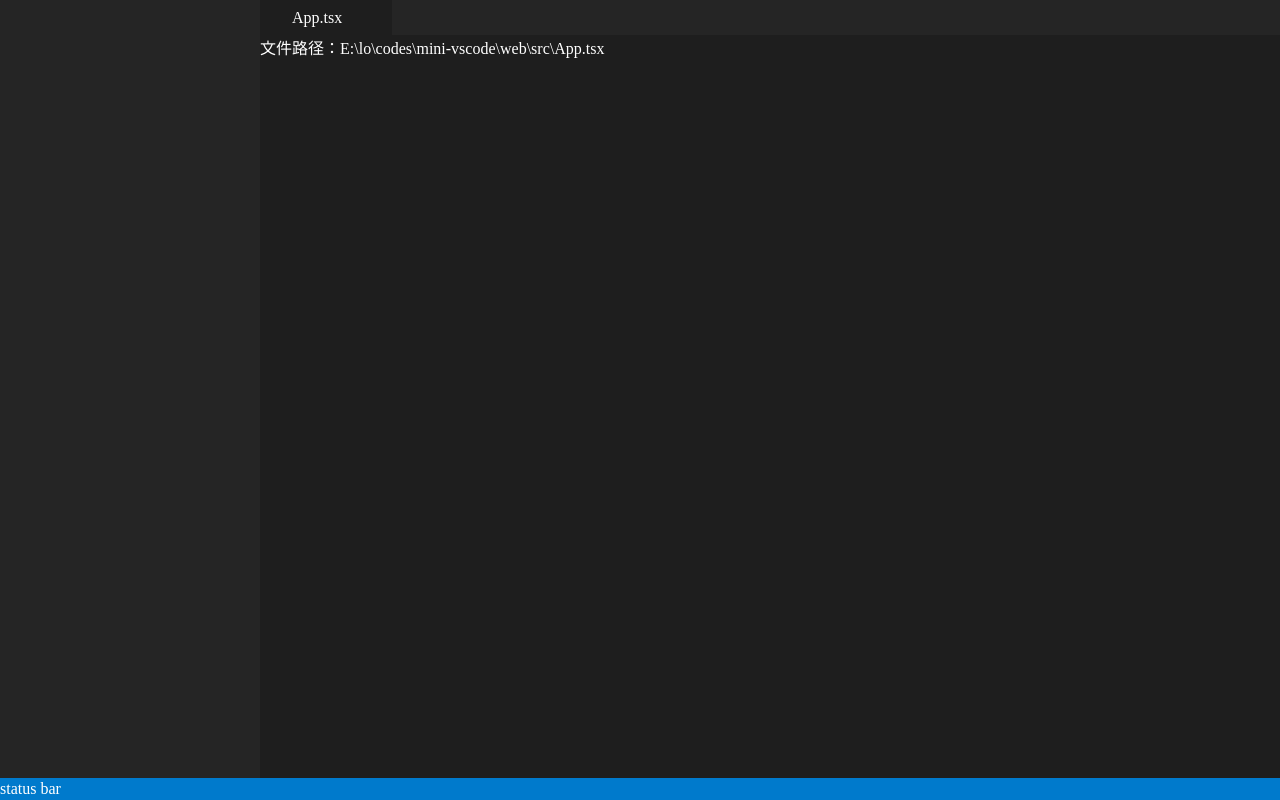
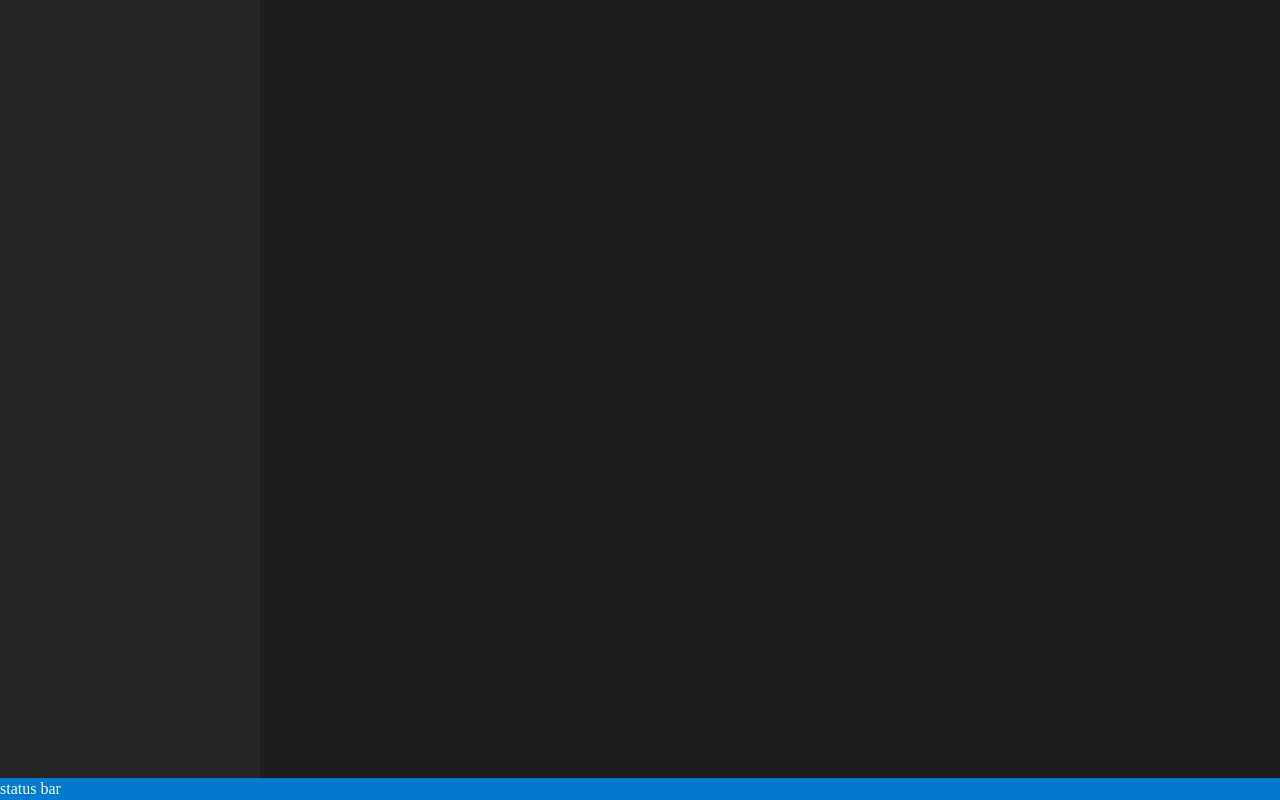
Before and after one commit to LoTwT/mini-vscode-web, a React (Vite) app: page / in a window 1280 px wide. Built offline with nearby package versions, Linux system fonts and the light colour scheme.

Commit message:
feat: change currTab & aside auto highlight

```diff
--- a/src/components/Aside/components/Tree.tsx
+++ b/src/components/Aside/components/Tree.tsx
@@ -15,6 +15,9 @@ interface ITreeProp {
 const Tree = ({ root }: ITreeProp) => {
   const [list, setList] = useState<Nullable<IDirectoryContent[]>>(null)
   const dispatch = useDispatch()
+  const { openDirs, openTabs, currTab } = useSelector((state: Store) => state)
+
+
 
   useEffect(() => {
     invokePre<IDirectoryContent[]>("readDir", root).then(res => {
@@ -27,8 +30,6 @@ const Tree = ({ root }: ITreeProp) => {
       setList(res)
     })
   }, [root])
-
-  const openDirs = useSelector((state: Store) => state.openDirs)
 
   const RenderItem = ({ name, isDir }: IDirectoryContent) => {
     const filepath = root + "\\" + name
@@ -53,6 +54,7 @@ const Tree = ({ root }: ITreeProp) => {
     const onTreeItemClick = () => {
       // 切换打开状态
       if (isDir) {
+        // 是文件夹
         const index = openDirs.indexOf(filepath)
 
         if (index === -1) {
@@ -65,12 +67,25 @@ const Tree = ({ root }: ITreeProp) => {
           dispatch({ type: ACTION_MAP.SET_OPEN_DIRS, value: newOpenDirs })
         }
       } else {
+        // 是文件
+        if (!openTabs.includes(filepath)) {
+          // 文件原先没被打开，添加到 openTabs 中
+          dispatch({ type: ACTION_MAP.SET_OPEN_TABS, value: [...openTabs, filepath] })
+        }
 
+        // 无论如何都会跳转到点击的 tab (设置 currTab 为点击的 tab)
+        dispatch({ type: ACTION_MAP.SET_CURR_TAB, value: filepath })
       }
     }
 
     return (
-      <TreeItem key={filepath} title={name} icon={icon} onClick={onTreeItemClick}>
+      <TreeItem
+        key={filepath}
+        title={name}
+        icon={icon}
+        isActive={filepath === currTab}
+        onClick={onTreeItemClick}
+      >
         {children}
       </TreeItem>
     )
--- a/src/components/Aside/components/TreeItem.tsx
+++ b/src/components/Aside/components/TreeItem.tsx
@@ -1,15 +1,27 @@
 interface ITreeItemProp {
   title: string
   icon: string
+  isActive: boolean
+  onClick: () => void
   children?: JSX.Element
-  onClick: () => void
 }
 
-const TreeItem = ({ title, icon, children, onClick }: ITreeItemProp) => (
+const TreeItem = ({
+  title,
+  icon,
+  isActive,
+  children,
+  onClick
+}: ITreeItemProp) => (
   <li className="tree-item">
     <div className="head">
       <span className={`icon iconfont icon-${icon}`}></span>
-      <span className="title" onClick={onClick}>{title}</span>
+      <span
+        className={`title ${isActive ? "active" : ""}`}
+        onClick={onClick}
+      >
+        {title}
+      </span>
     </div>
     <div className="content">{children}</div>
   </li>
--- a/src/components/Aside/index.less
+++ b/src/components/Aside/index.less
@@ -25,6 +25,10 @@
 
       .title {
         flex: 1;
+
+        &.active {
+          background: rgba(255, 255, 255, 0.2);
+        }
       }
     }
   }
--- a/src/components/Content/index.tsx
+++ b/src/components/Content/index.tsx
@@ -5,9 +5,7 @@ export default () => {
   const dispatch = useDispatch()
   const currTab = useSelector((state: Store) => state.currTab)
 
-  return (
-    <div className="content">
-      文件路径：{currTab}
-    </div>
-  )
+  return currTab ? (
+    <div className="content">{currTab}</div>
+  ) : null
 }
--- a/src/components/Tabs/index.tsx
+++ b/src/components/Tabs/index.tsx
@@ -12,7 +12,7 @@ export default () => {
 
   const onChangeTab = (newTab: string) => dispatch({ type: ACTION_MAP.SET_CURR_TAB, value: newTab })
 
-  return (
+  return openTabs.length !== 0 ? (
     <div className="tabs">
       {openTabs.map((tab) => (
         <div
@@ -24,5 +24,5 @@ export default () => {
         </div>
       ))}
     </div>
-  )
+  ) : null
 }
--- a/src/store/index.ts
+++ b/src/store/index.ts
@@ -6,8 +6,8 @@ import { ACTION_MAP, LOCAL_STORAGE_KEY_MAP } from "./const"
 const initialState: Store = {
   projectRoot: "E:\\lo\\codes\\mini-vscode\\web",
   openDirs: getLocalStorage<string[]>(LOCAL_STORAGE_KEY_MAP.OEPN_DIRS) || [],
-  openTabs: ["E:\\lo\\codes\\mini-vscode\\web\\src\\App.tsx"],
-  currTab: "E:\\lo\\codes\\mini-vscode\\web\\src\\App.tsx"
+  openTabs: [],
+  currTab: ""
 }
 
 const reducer = (state = initialState, { type, value }: StoreAction) => {
```
